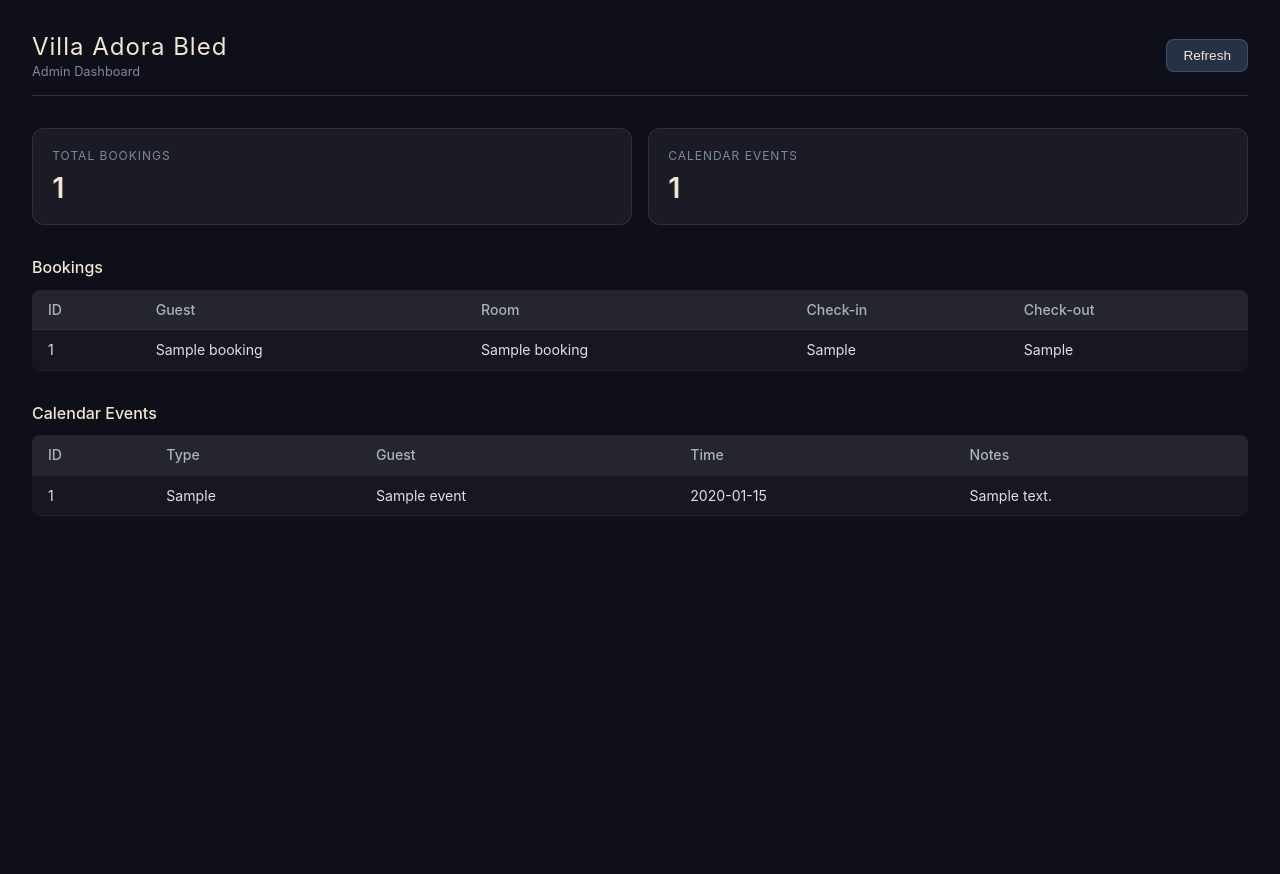
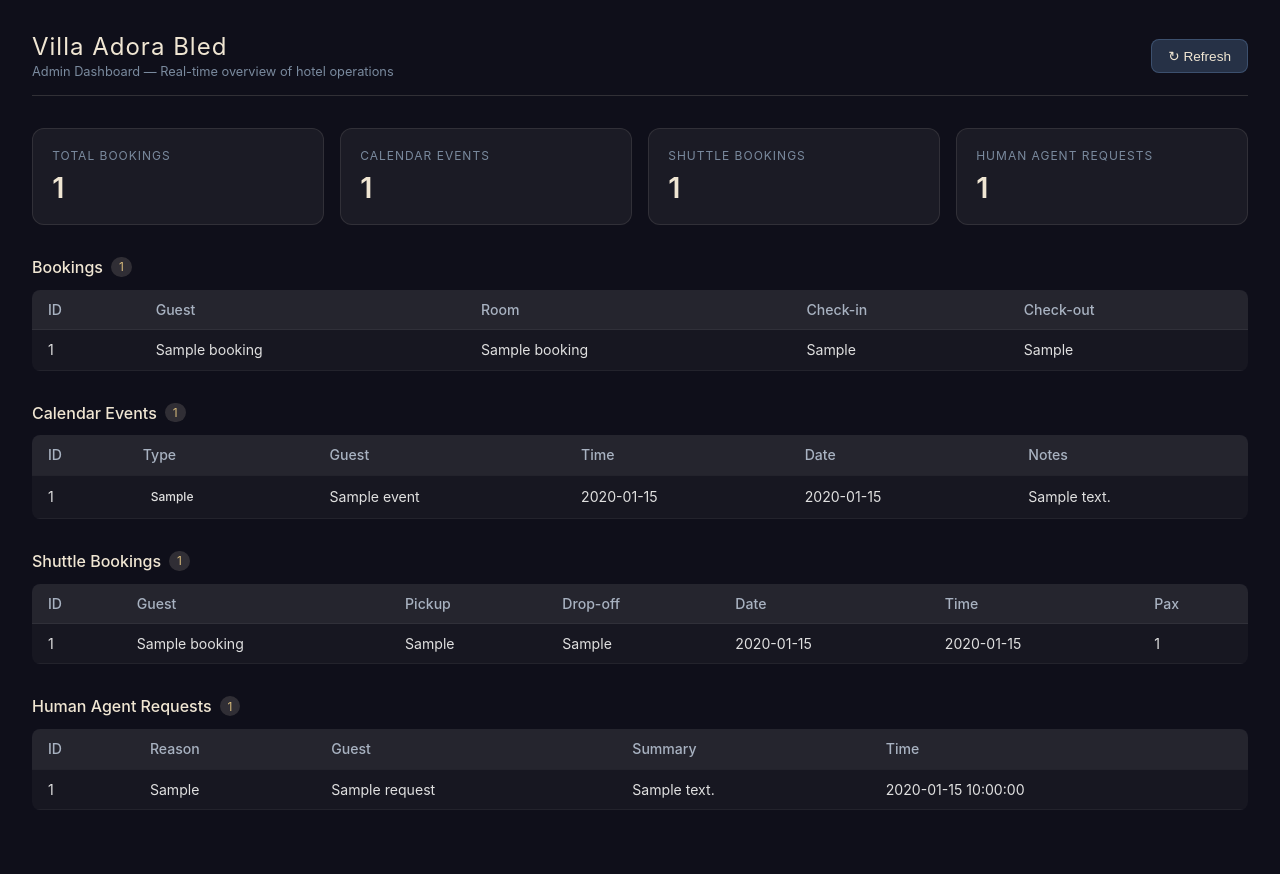
Before and after one commit to Isakzvegelj/villa-adora-bot, a Flask app: page /admin in a window 1280 px wide. Before the commit the page ends 516 px from the top, so only its background shows below. Run offline with Flask 3, Linux system fonts and the light colour scheme; tables that the repository leaves empty hold one stand-in row (values such as "Sample post").

Commit message:
enhance: multiple improvements
- Fix bike rental/bicycle rental topic detection (was returning amenities)
- Add bike rental keywords to _detect_topic and get_hotel_info_response
- Add specific bike rental response in experiences section
- Enhance admin dashboard with shuttle bookings and human agent requests
- Add badge styling for event types in admin
- Add restaurant quick reply button to frontend
- Add XSS protection (quote escaping) to frontend renderMarkdown
- Add suite count and improved stats to admin dashboard

```diff
--- a/templates/admin.html
+++ b/templates/admin.html
@@ -10,53 +10,108 @@ body{font-family:-apple-system,BlinkMacSystemFont,'Segoe UI',Roboto,sans-serif;b
 .header{display:flex;justify-content:space-between;align-items:center;margin-bottom:2rem;border-bottom:1px solid rgba(240,230,211,0.15);padding-bottom:1rem}
 .header h1{font-size:1.5rem;font-weight:400;color:#f0e6d3;letter-spacing:1px}
 .header .subtitle{font-size:0.8rem;color:#7a8a9e;margin-top:0.2rem}
-.stats-grid{display:grid;grid-template-columns:repeat(auto-fit,minmax(180px,1fr));gap:1rem;margin-bottom:2rem}
+.stats-grid{display:grid;grid-template-columns:repeat(auto-fit,minmax(160px,1fr));gap:1rem;margin-bottom:2rem}
 .stat-card{background:rgba(255,255,255,0.05);border:1px solid rgba(240,230,211,0.1);border-radius:12px;padding:1.2rem}
 .stat-card .label{font-size:0.75rem;color:#7a8a9e;text-transform:uppercase;letter-spacing:1px;margin-bottom:0.4rem}
 .stat-card .value{font-size:1.8rem;font-weight:600;color:#f0e6d3}
-h2{margin:1.5rem 0 0.8rem;color:#f0e6d3;font-size:1rem;font-weight:500}
-.refresh-btn{background:rgba(94,129,172,0.3);color:#f0e6d3;border:1px solid rgba(94,129,172,0.4);padding:0.5rem 1rem;border-radius:8px;cursor:pointer;font-size:0.85rem}
+.stat-card .value.warn{color:#d4b87a}
+h2{margin:1.5rem 0 0.8rem;color:#f0e6d3;font-size:1rem;font-weight:500;display:flex;align-items:center;gap:0.5rem}
+h2 .count{font-size:0.75rem;background:rgba(240,230,211,0.15);color:#d4b87a;padding:0.15rem 0.5rem;border-radius:10px;font-weight:400}
+.refresh-btn{background:rgba(94,129,172,0.3);color:#f0e6d3;border:1px solid rgba(94,129,172,0.4);padding:0.5rem 1rem;border-radius:8px;cursor:pointer;font-size:0.85rem;transition:background 0.2s}
 .refresh-btn:hover{background:rgba(94,129,172,0.5)}
 table{width:100%;border-collapse:collapse;background:rgba(255,255,255,0.03);border-radius:8px;overflow:hidden;margin-bottom:2rem;font-size:0.88rem}
 th,td{padding:0.7rem 1rem;text-align:left;border-bottom:1px solid rgba(255,255,255,0.05)}
-th{background:rgba(255,255,255,0.06);color:#a8b2c1;font-weight:500}
+th{background:rgba(255,255,255,0.06);color:#a8b2c1;font-weight:500;white-space:nowrap}
 tr:hover{background:rgba(255,255,255,0.03)}
+td{max-width:250px;overflow:hidden;text-overflow:ellipsis;white-space:nowrap}
 .empty{color:#5a6a7e;font-style:italic;padding:1.5rem;text-align:center}
+.badge{display:inline-block;padding:0.15rem 0.5rem;border-radius:6px;font-size:0.75rem;font-weight:500}
+.badge.check-in{background:rgba(100,180,100,0.2);color:#81c784}
+.badge.check-out{background:rgba(255,183,77,0.2);color:#ffb74d}
+.badge.human{background:rgba(212,184,122,0.2);color:#d4b87a}
+.badge.shuttle{background:rgba(94,129,172,0.2);color:#82b1ff}
+.section{margin-bottom:1rem}
 </style>
 </head>
 <body>
 <div class="header">
-<div><h1>Villa Adora Bled</h1><div class="subtitle">Admin Dashboard</div></div>
-<button class="refresh-btn" onclick="loadAll()">Refresh</button>
+<div><h1>Villa Adora Bled</h1><div class="subtitle">Admin Dashboard &mdash; Real-time overview of hotel operations</div></div>
+<button class="refresh-btn" onclick="loadAll()">↻ Refresh</button>
 </div>
 <div class="stats-grid">
 <div class="stat-card"><div class="label">Total Bookings</div><div class="value" id="bookingCount">-</div></div>
 <div class="stat-card"><div class="label">Calendar Events</div><div class="value" id="calendarCount">-</div></div>
+<div class="stat-card"><div class="label">Shuttle Bookings</div><div class="value" id="shuttleCount">-</div></div>
+<div class="stat-card"><div class="label">Human Agent Requests</div><div class="value" id="humanCount">-</div></div>
 </div>
-<h2>Bookings</h2>
+
+<div class="section">
+<h2>Bookings <span class="count" id="bookingBadge">0</span></h2>
 <table id="bookingsTable"><thead><tr><th>ID</th><th>Guest</th><th>Room</th><th>Check-in</th><th>Check-out</th></tr></thead><tbody></tbody></table>
-<h2>Calendar Events</h2>
-<table id="calendarTable"><thead><tr><th>ID</th><th>Type</th><th>Guest</th><th>Time</th><th>Notes</th></tr></thead><tbody></tbody></table>
+</div>
+
+<div class="section">
+<h2>Calendar Events <span class="count" id="calendarBadge">0</span></h2>
+<table id="calendarTable"><thead><tr><th>ID</th><th>Type</th><th>Guest</th><th>Time</th><th>Date</th><th>Notes</th></tr></thead><tbody></tbody></table>
+</div>
+
+<div class="section">
+<h2>Shuttle Bookings <span class="count" id="shuttleBadge">0</span></h2>
+<table id="shuttleTable"><thead><tr><th>ID</th><th>Guest</th><th>Pickup</th><th>Drop-off</th><th>Date</th><th>Time</th><th>Pax</th></tr></thead><tbody></tbody></table>
+</div>
+
+<div class="section">
+<h2>Human Agent Requests <span class="count" id="humanBadge">0</span></h2>
+<table id="humanTable"><thead><tr><th>ID</th><th>Reason</th><th>Guest</th><th>Summary</th><th>Time</th></tr></thead><tbody></tbody></table>
+</div>
+
 <script>
+function esc(s){return String(s||'').replace(/&/g,'&amp;').replace(/</g,'&lt;').replace(/>/g,'&gt;').replace(/"/g,'&quot;')}
 async function loadBookings(){
   try{
     const res=await fetch('/api/bookings');const data=await res.json();
-    document.getElementById('bookingCount').textContent=data.bookings?data.bookings.length:0;
+    const n=data.bookings?data.bookings.length:0;
+    document.getElementById('bookingCount').textContent=n;
+    document.getElementById('bookingBadge').textContent=n;
     const tbody=document.querySelector('#bookingsTable tbody');
-    if(!data.bookings||data.bookings.length===0){tbody.innerHTML='<tr><td colspan="5" class="empty">No bookings yet</td></tr>';return}
-    tbody.innerHTML=data.bookings.map(b=>'<tr><td>'+b.id+'</td><td>'+b.guest+'</td><td>'+b.room+'</td><td>'+b.check_in+'</td><td>'+b.check_out+'</td></tr>').join('');
+    if(!n){tbody.innerHTML='<tr><td colspan="5" class="empty">No bookings yet</td></tr>';return}
+    tbody.innerHTML=data.bookings.map(b=>'<tr><td>'+b.id+'</td><td>'+esc(b.guest)+'</td><td>'+esc(b.room)+'</td><td>'+esc(b.check_in)+'</td><td>'+esc(b.check_out)+'</td></tr>').join('');
   }catch(e){console.error(e)}
 }
 async function loadCalendar(){
   try{
     const res=await fetch('/api/calendar');const data=await res.json();
-    document.getElementById('calendarCount').textContent=data.events?data.events.length:0;
+    const n=data.events?data.events.length:0;
+    document.getElementById('calendarCount').textContent=n;
+    document.getElementById('calendarBadge').textContent=n;
     const tbody=document.querySelector('#calendarTable tbody');
-    if(!data.events||data.events.length===0){tbody.innerHTML='<tr><td colspan="5" class="empty">No calendar events yet</td></tr>';return}
-    tbody.innerHTML=data.events.map(e=>'<tr><td>'+e.id+'</td><td>'+e.event_type.replace(/_/g,' ')+'</td><td>'+e.guest_name+'</td><td>'+e.time+'</td><td>'+(e.notes||'')+'</td></tr>').join('');
+    if(!n){tbody.innerHTML='<tr><td colspan="6" class="empty">No calendar events yet</td></tr>';return}
+    tbody.innerHTML=data.events.map(e=>'<tr><td>'+e.id+'</td><td><span class="badge '+e.event_type+'">'+esc(e.event_type.replace(/_/g,' '))+'</span></td><td>'+esc(e.guest_name)+'</td><td>'+esc(e.time)+'</td><td>'+esc(e.date||'')+'</td><td title="'+esc(e.notes||'')+'">'+esc((e.notes||'').substring(0,60))+'</td></tr>').join('');
   }catch(e){console.error(e)}
 }
-function loadAll(){loadBookings();loadCalendar()}
+async function loadShuttles(){
+  try{
+    const res=await fetch('/api/shuttles');const data=await res.json();
+    const n=data.shuttles?data.shuttles.length:0;
+    document.getElementById('shuttleCount').textContent=n;
+    document.getElementById('shuttleBadge').textContent=n;
+    const tbody=document.querySelector('#shuttleTable tbody');
+    if(!n){tbody.innerHTML='<tr><td colspan="7" class="empty">No shuttle bookings yet</td></tr>';return}
+    tbody.innerHTML=data.shuttles.map(s=>'<tr><td>'+s.id+'</td><td>'+esc(s.guest_name)+'</td><td>'+esc(s.pickup_location)+'</td><td>'+esc(s.dropoff_location)+'</td><td>'+esc(s.date)+'</td><td>'+esc(s.time)+'</td><td>'+s.passengers+'</td></tr>').join('');
+  }catch(e){console.error(e)}
+}
+async function loadHumanRequests(){
+  try{
+    const res=await fetch('/api/human-requests');const data=await res.json();
+    const n=data.requests?data.requests.length:0;
+    document.getElementById('humanCount').textContent=n;
+    document.getElementById('humanBadge').textContent=n;
+    const tbody=document.querySelector('#humanTable tbody');
+    if(!n){tbody.innerHTML='<tr><td colspan="5" class="empty">No human agent requests yet</td></tr>';return}
+    tbody.innerHTML=data.requests.map(r=>'<tr><td>'+r.id+'</td><td>'+esc(r.reason)+'</td><td>'+esc(r.guest_name)+'</td><td title="'+esc(r.summary||'')+'">'+esc((r.summary||'').substring(0,40))+'</td><td>'+esc(r.created_at||'')+'</td></tr>').join('');
+  }catch(e){console.error(e)}
+}
+function loadAll(){loadBookings();loadCalendar();loadShuttles();loadHumanRequests()}
 loadAll();setInterval(loadAll,30000);
 </script>
 </body>
--- a/templates/index.html
+++ b/templates/index.html
@@ -308,6 +308,7 @@
         <div class="quick-replies" id="quickReplies">
             <span class="quick-reply" onclick="sendQuick('What rooms do you have?')">🏨 Rooms</span>
             <span class="quick-reply" onclick="sendQuick('Tell me about breakfast')">🍳 Breakfast</span>
+            <span class="quick-reply" onclick="sendQuick('Tell me about the restaurant')">🍽️ Restaurant</span>
             <span class="quick-reply" onclick="sendQuick('What activities are nearby?')">🏔️ Activities</span>
             <span class="quick-reply" onclick="sendQuick('I want to book a room')">📅 Book</span>
             <span class="quick-reply" onclick="sendQuick('Where are you located?')">📍 Location</span>
@@ -352,10 +353,14 @@
 
         function renderMarkdown(text) {
             // Simple markdown: **bold**, *italic*, \n -> <br>
+            // NOTE: HTML escaping is done character-by-character before markdown
+            // to prevent XSS from user-generated content
             let html = text
                 .replace(/&/g, '&amp;')
                 .replace(/</g, '&lt;')
                 .replace(/>/g, '&gt;')
+                .replace(/"/g, '&quot;')
+                .replace(/'/g, '&#x27;')
                 .replace(/\*\*(.+?)\*\*/g, '<strong>$1</strong>')
                 .replace(/\*(.+?)\*/g, '<em>$1</em>')
                 .replace(/\n/g, '<br>');
```
